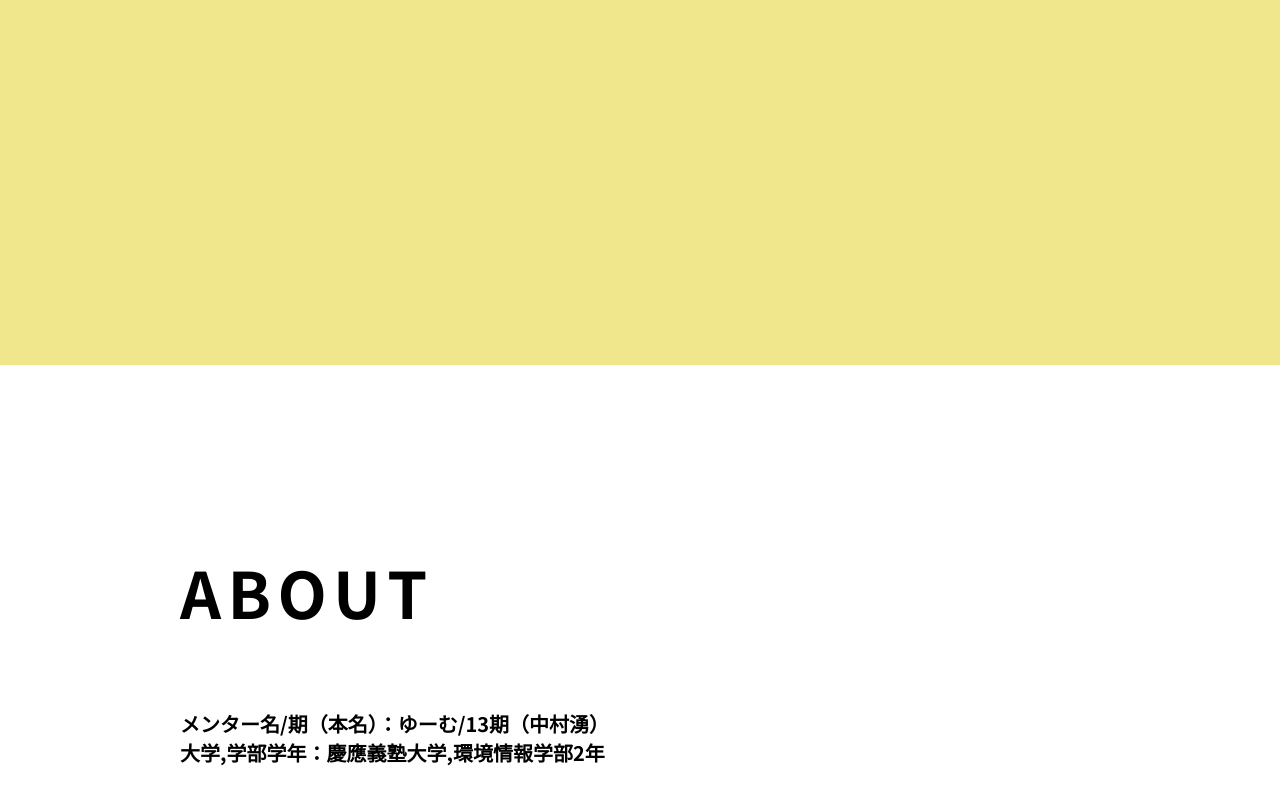
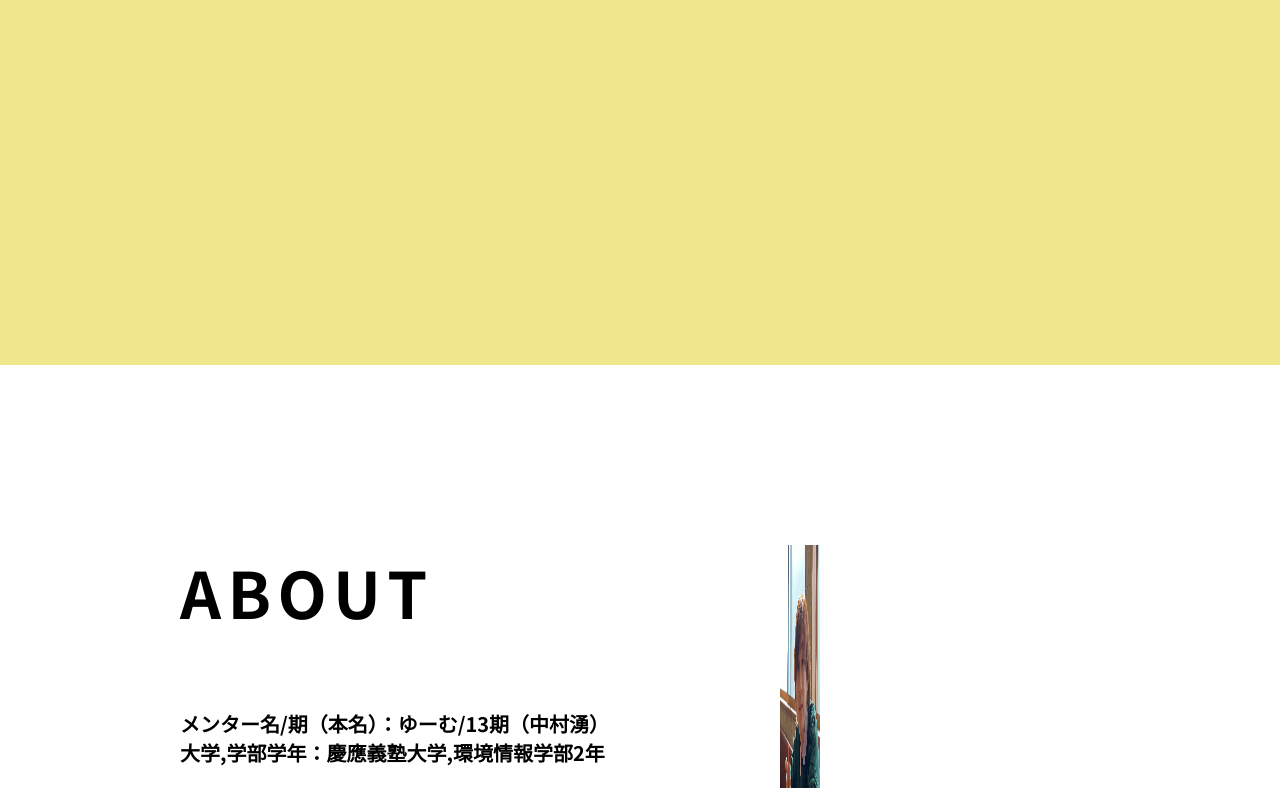
Before and after one commit to yoomdrl/-, a plain HTML site: page index.html in a window 1280 px wide. Shown: the part 435-1223 px from the top of the page. Drawn offline with Linux system fonts and the light colour scheme.

Commit message:
I made it.

```diff
--- a/style.css
+++ b/style.css
@@ -49,6 +49,7 @@ a {
 }
 
 .firstView{
+    /* background-image: url(images/hero.jpg); */
     background-color: #f0e68c;
     background-size: cover;
     height: 800px;
@@ -74,7 +75,7 @@ a {
 }
 
 .profile img {
-    width: 400px;
+    width: 40px;
     height: 320px;
     margin-left: 100px;
 }
```
